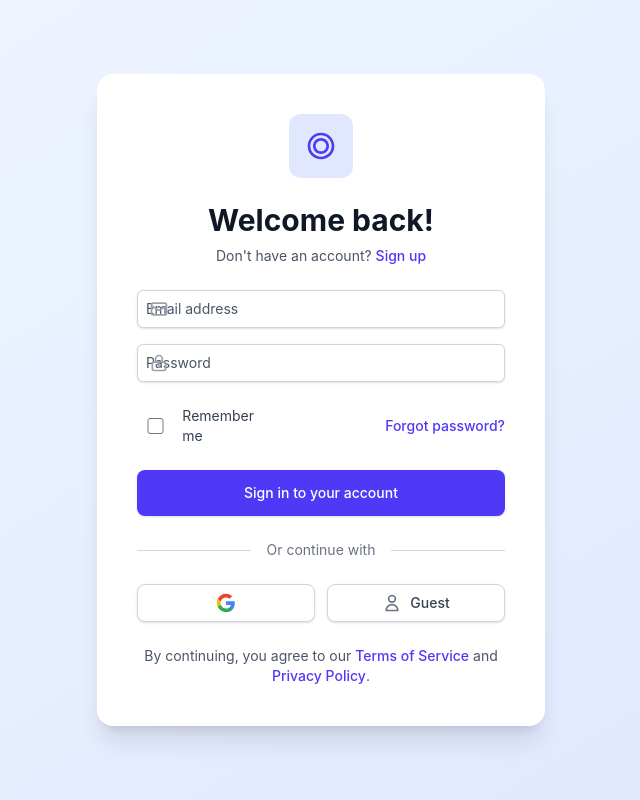
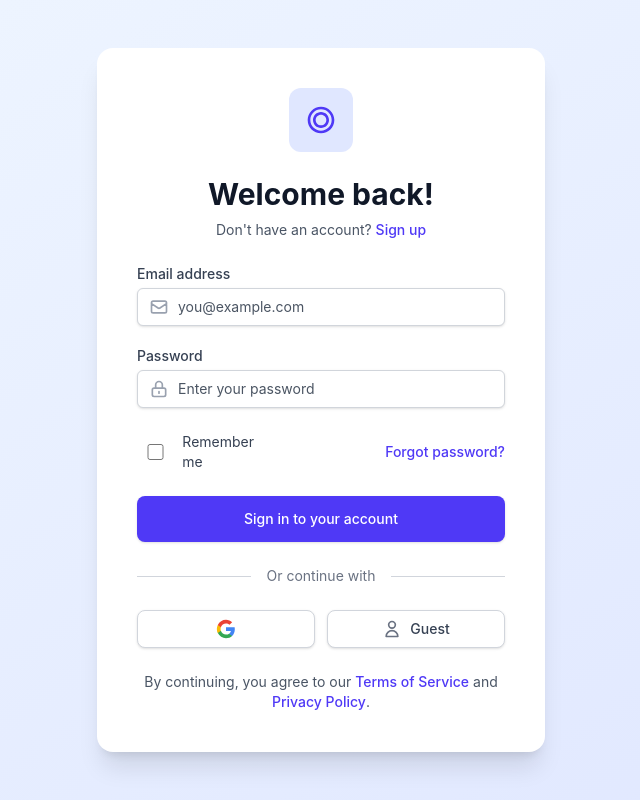
Before and after one commit to vinayak746/DreamTrip, a Next.js app: page / in a window 1280 px wide. Shown: the whole page, without its empty margins (319-959 px from the left). Built offline with nearby package versions, Linux system fonts and the light colour scheme; no server answers.

Commit message:
fixed the login page

```diff
--- a/app/page.tsx
+++ b/app/page.tsx
@@ -174,9 +174,11 @@ export default function Home() {
             )}
 
             <form className="mt-6 space-y-6" onSubmit={handleSubmit}>
-              <div className="space-y-4">
-                <div>
-                  <label htmlFor="email-address" className="sr-only">Email address</label>
+              <div className="space-y-5">
+                <div className="space-y-1">
+                  <label htmlFor="email-address" className="block text-sm font-medium text-gray-700">
+                    Email address
+                  </label>
                   <div className="relative">
                     <div className="absolute inset-y-0 left-0 pl-3 flex items-center pointer-events-none">
                       <EmailIcon />
@@ -189,14 +191,22 @@ export default function Home() {
                       required
                       value={email}
                       onChange={(e) => setEmail(e.target.value)}
-                      className="block w-full pl-10 pr-3 py-3 border border-gray-300 rounded-lg shadow-sm placeholder-gray-400 focus:outline-none focus:ring-2 focus:ring-indigo-500 focus:border-indigo-500 sm:text-sm transition duration-150 ease-in-out"
-                      placeholder="Email address"
+                      className="block w-full pl-10 pr-4 py-2.5 bg-white border border-gray-300 rounded-md shadow-sm
+                        placeholder-gray-400 focus:outline-none focus:ring-2 focus:ring-indigo-500 focus:border-transparent
+                        sm:text-sm transition duration-150 ease-in-out"
+                      placeholder="you@example.com"
                       disabled={authLoading}
+                      style={{
+                        backgroundColor: '#ffffff',
+                        paddingLeft: '2.5rem'  // Ensure enough space for the icon
+                      }}
                     />
                   </div>
                 </div>
-                <div>
-                  <label htmlFor="password" className="sr-only">Password</label>
+                <div className="space-y-1">
+                  <label htmlFor="password" className="block text-sm font-medium text-gray-700">
+                    Password
+                  </label>
                   <div className="relative">
                     <div className="absolute inset-y-0 left-0 pl-3 flex items-center pointer-events-none">
                       <PasswordIcon />
@@ -209,10 +219,15 @@ export default function Home() {
                       required
                       value={password}
                       onChange={(e) => setPassword(e.target.value)}
-                      className="block w-full pl-10 pr-3 py-3 border border-gray-300 rounded-lg shadow-sm placeholder-gray-400 focus:outline-none focus:ring-2 focus:ring-indigo-500 focus:border-indigo-500 sm:text-sm transition duration-150 ease-in-out"
-                      placeholder="Password"
+                      className="block w-full pl-10 pr-4 py-2.5 bg-white border border-gray-300 rounded-md shadow-sm
+                        placeholder-gray-400 focus:outline-none focus:ring-2 focus:ring-indigo-500 focus:border-transparent
+                        sm:text-sm transition duration-150 ease-in-out"
+                      placeholder={isLogin ? 'Enter your password' : 'Create a password'}
                       disabled={authLoading}
-                      minLength={isLogin ? 6 : 8}
+                      style={{
+                        backgroundColor: '#ffffff',
+                        paddingLeft: '2.5rem'  // Ensure enough space for the icon
+                      }}
                     />
                   </div>
                   {!isLogin && (
--- a/package.json
+++ b/package.json
@@ -14,6 +14,7 @@
     "date-fns": "^4.1.0",
     "firebase": "^12.1.0",
     "lucid": "^2.21.0",
+    "motion": "^12.23.12",
     "next": "15.5.0",
     "radix-ui": "^1.4.3",
     "react": "19.1.1",
```
Also changed, not shown: 1 other file (tests, documents, lock files or other folders).
